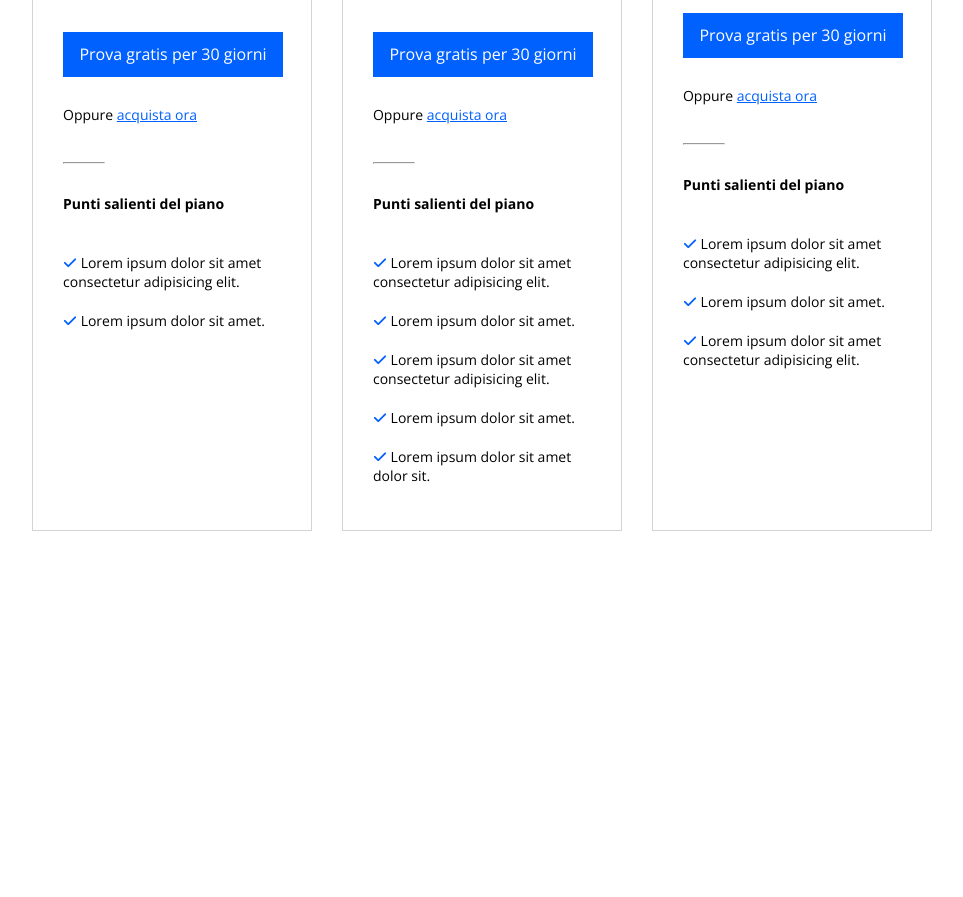
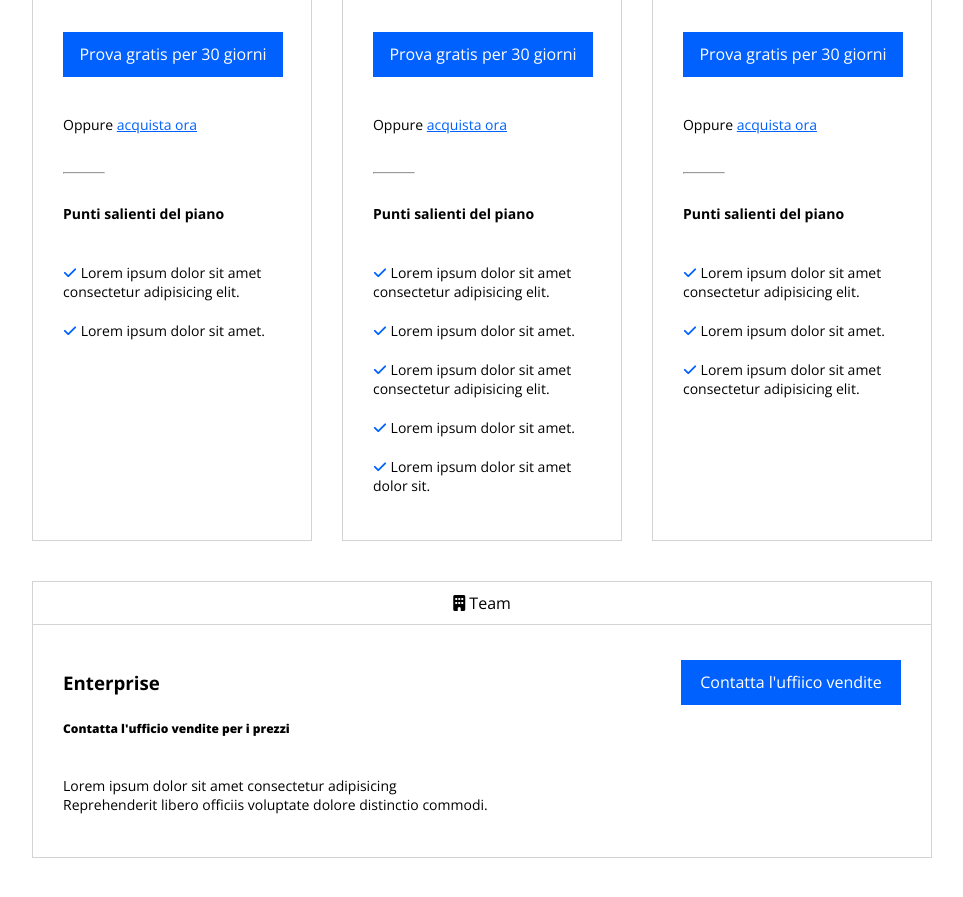
Before and after one commit to Ste-cracco/htmlcss-dropbox, a plain HTML site: page index.html in a window 1280 px wide. Shown: the part 1418-2315 px from the top of the page, without its empty margins (158-1121 px from the left). Before the commit the page ends 1949 px from the top, so only its background shows below. Drawn offline with nearby package versions, Linux system fonts and the light colour scheme.

Commit message:
Sezione 2 completata

```diff
--- a/css/style.css
+++ b/css/style.css
@@ -147,7 +147,6 @@ main h1 {
 }
 
 .card {
-    min-height: 600px;
     border: 1px solid lightgrey;
     width: calc(calc(100% - 66px) / 3);
 }
@@ -193,8 +192,8 @@ main h1 {
     padding: 35px 0;
 }
 
-.container_testo .bottone{
-    margin-bottom: 20px;
+.container_testo > p {
+    margin-top: 30px;
 }
 
 .container_testo a {
@@ -203,7 +202,7 @@ main h1 {
     cursor: pointer;
 }
 
-.container_testo hr{
+.container_testo hr {
     margin: 30px 0;
     width: 40px;
     color: lightgray;
@@ -222,3 +221,22 @@ main h1 {
     font-size: 14px;
     padding: 10px 0;
 }
+
+#padding_extra {
+    padding-bottom: 20px;
+}
+
+.card_orizzontale {
+    width: 100%;
+    margin-top: 40px;
+    border: 1px solid lightgrey;
+    margin-bottom: 60px;
+
+}
+
+.container_testo div.flex {
+    justify-content: space-between;
+    align-items: center;
+}
+
+/* SECTION 3 */
--- a/index.html
+++ b/index.html
@@ -125,7 +125,7 @@
                         </div>
                         <div class="container_testo">
                             <h3>Enterprise</h3>
-                            <span class="prezzo">Contattaci</span>
+                            <span class="prezzo" id="padding_extra">Contattaci</span>
                             <div class="info_card">
                                 <p><i class="fa-solid fa-user"></i> 10 o più utenti</p>
                                 <p><i class="fa-solid fa-folder"></i> Soluzioni personalizzabili per la tua azienda</p>
@@ -143,11 +143,29 @@
                         </div>
                     </div>
 
-
+                    <!-- QUARTA CARD -->
+                    <div class="card_orizzontale">
+                        <div>
+                            <p class="categoria"><i class="fa-solid fa-building"></i> Team</p>
+                        </div>
+                        <div class="container_testo">
+                            <div class="flex">
+                                <h3>Enterprise</h3>
+                                <div class="bottone bottone_blu">Contatta l'uffiico vendite</div>
+                            </div>
+                        <span class="prezzo">Contatta l'ufficio vendite per i prezzi</span>
+                        <p>Lorem ipsum dolor sit amet consectetur adipisicing <br>Reprehenderit libero
+                            officiis voluptate dolore distinctio commodi.</p>
+                        </div>
+                    </div>
                 </div>
-
             </div>
         </section>
+
+        <section>
+
+        </section>
+
     </main>
 </body>
 </html>
```
